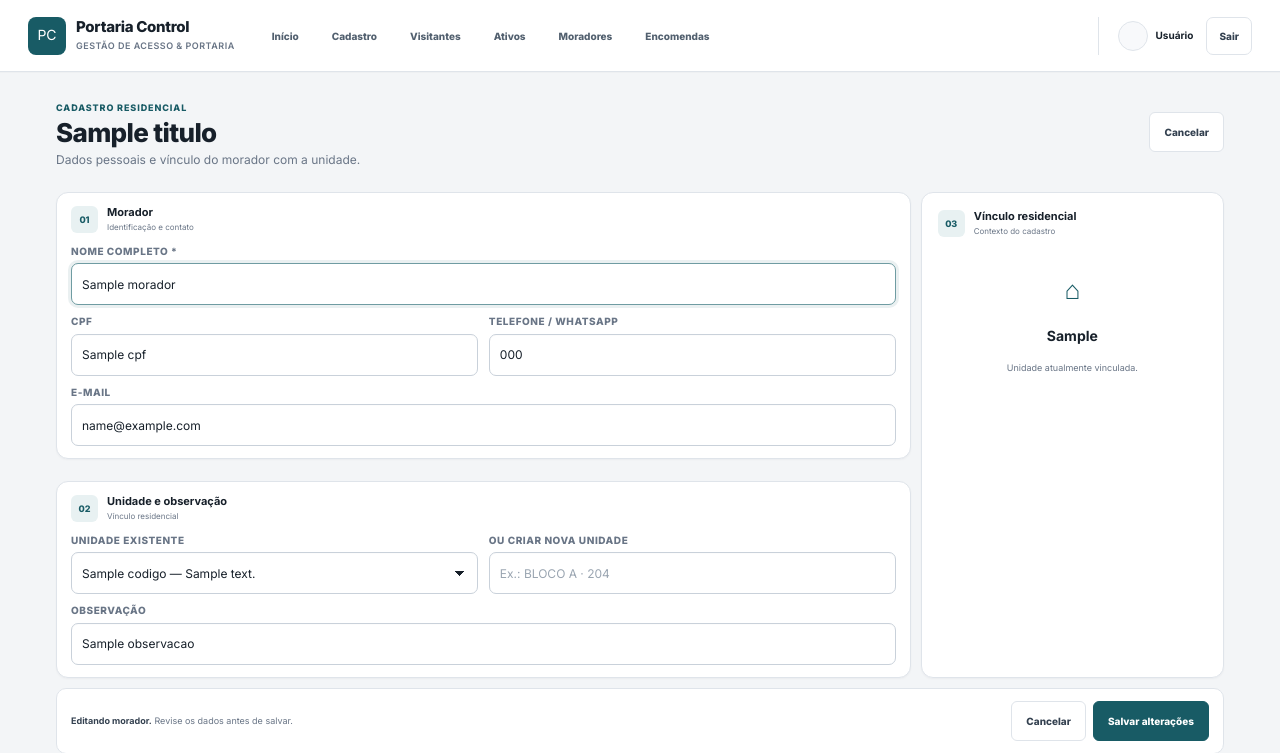
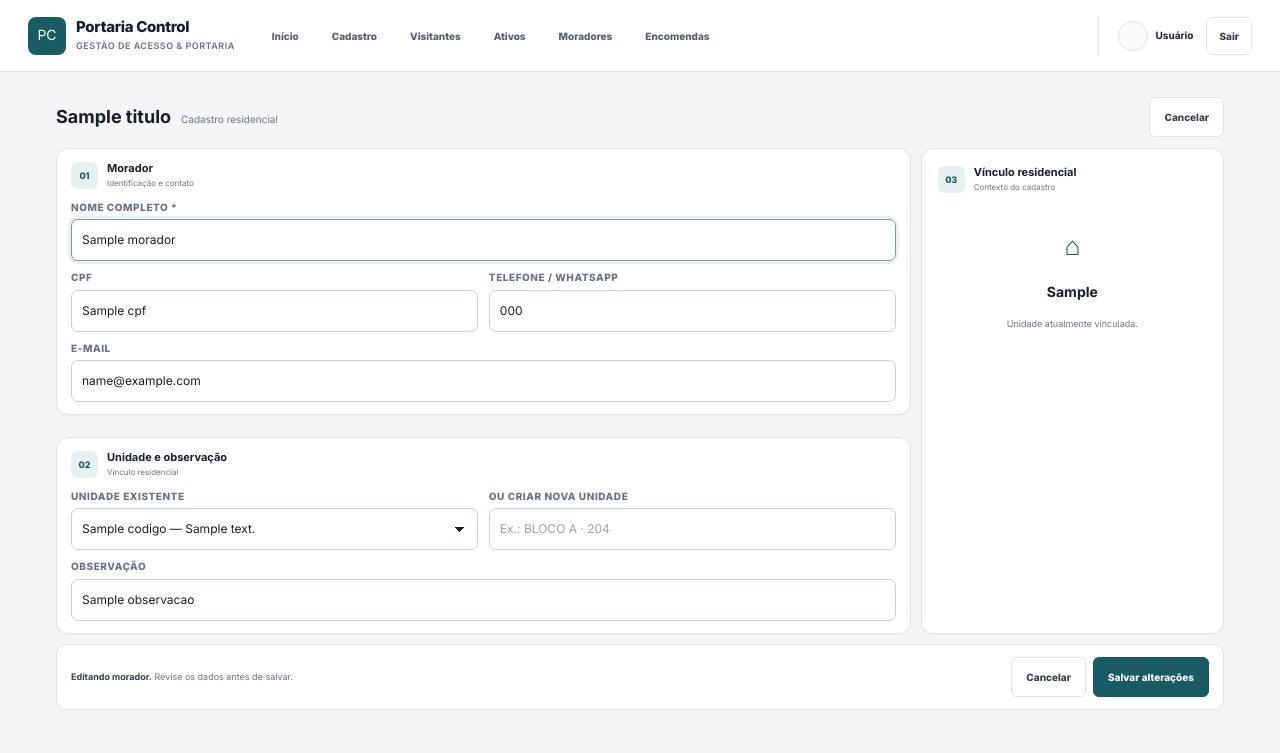
Before and after one commit to DenilsonMiranda2001/sistema-portaria, a Python web app: template templates/moradores/form.html in a window 1280 px wide. Shown: the top 753 px of the page. Run offline with Jinja, Linux system fonts and the light colour scheme; the template is opened without the code that fills it: most values are stand-ins (such as "Sample title", 1, 10 or a date in 2020); some libraries are stand-ins or nearby versions.

Commit message:
ux: align resident screens with task-first product standard

```diff
--- a/templates/moradores/form.html
+++ b/templates/moradores/form.html
@@ -2,7 +2,7 @@
 {% block title %}{{ titulo }} · Portaria Control{% endblock %}
 {% block content %}
 <section class="pc-module">
-<header class="pc-pagehead pc-form-pagehead"><div><span class="pc-eyebrow">CADASTRO RESIDENCIAL</span><h2>{{ titulo }}</h2><p>Dados pessoais e vínculo do morador com a unidade.</p></div><div class="pc-page-actions"><a class="pc-btn pc-btn-secondary" href="{{ url_for('moradores.listar') }}">Cancelar</a></div></header>
+<header class="pc-taskbar"><div><strong>{{ titulo }}</strong><span>Cadastro residencial</span></div><a class="pc-btn pc-btn-secondary" href="{{ url_for('moradores.listar') }}">Cancelar</a></header>
 <form method="POST" autocomplete="off" class="pc-form-shell">
 <input type="hidden" name="csrf_token" value="{{ csrf_token() }}">
 <main class="pc-form-main">
```
